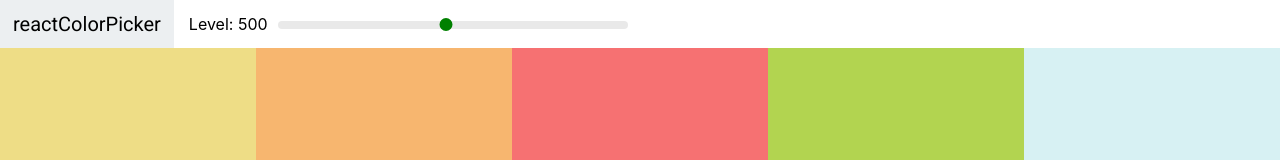
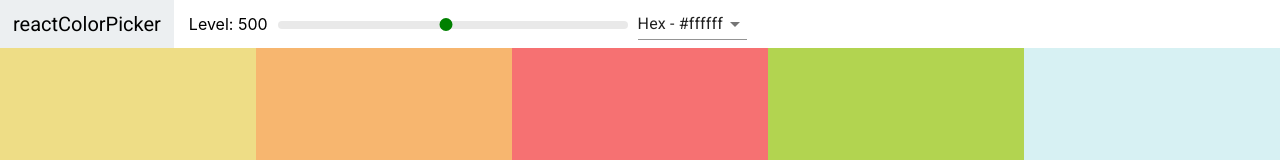
Before and after one commit to Black996/palette-ui, a React (Create React App) app: page / in a window 1280 px wide. Shown: the top 160 px of the page. Built offline with nearby package versions, Linux system fonts and the light colour scheme.

Commit message:
Add Select and Material UI

```diff
--- a/package.json
+++ b/package.json
@@ -3,6 +3,7 @@
   "version": "0.1.0",
   "private": true,
   "dependencies": {
+    "@material-ui/core": "^4.11.3",
     "@testing-library/jest-dom": "^5.11.10",
     "@testing-library/react": "^11.2.6",
     "@testing-library/user-event": "^12.8.3",
--- a/src/Navbar.js
+++ b/src/Navbar.js
@@ -1,11 +1,23 @@
 import React, { Component } from 'react';
 import Slider, { Range } from 'rc-slider';
+import Select from '@material-ui/core/Select';
+import MenuItem from "@material-ui/core/MenuItem";
 import 'rc-slider/assets/index.css';
 import "./Navbar.css";
 
 class Navbar extends Component {
+    constructor(props) {
+        super(props);
+        this.state = { format: "hex" };
+        this.handleChange = this.handleChange.bind(this);
+    }
+    handleChange(evt) {
+        this.setState({ format: evt.target.value });
+        this.props.handleChange(evt.target.value);
+    }
     render() {
         const { level, changeLevel } = this.props;
+        const { format } = this.state;
         return (
             <header className="Navbar">
                 <div className="logo">
@@ -23,6 +35,13 @@
                         />
                     </div>
                 </div>
+                <div className="select-container">
+                    <Select value={format} onChange={this.handleChange}>
+                        <MenuItem value="hex">Hex - #ffffff</MenuItem>
+                        <MenuItem value="rgb">RGB - rgb 255,255,255</MenuItem>
+                        <MenuItem value="rgba">RGBA - rgba 255,255,255,1.0</MenuItem>
+                    </Select>
+                </div>
             </header>
         )
     }
--- a/src/Palette.js
+++ b/src/Palette.js
@@ -6,23 +6,28 @@
 class Palette extends Component {
     constructor(props) {
         super(props);
-        this.state = { level: 500 };
+        this.state = { level: 500, format: "hex" };
         this.changeLevel = this.changeLevel.bind(this);
+        this.changeFormat = this.changeFormat.bind(this);
     }
     changeLevel(level) {
         this.setState({ level })
     }
 
+    changeFormat(val) {
+        this.setState({ format: val });
+    }
+
     render() {
         const { colors } = this.props.palette;
-        const { level } = this.state;
+        const { level, format } = this.state;
         const colorBoxes = colors[level].map(color => (
-            <ColorBox background={color.hex} name={color.name} />
+            <ColorBox background={color[format]} name={color.name} />
         ))
         return (
             <div className="Palette">
                 {/* {Navbar here} */}
-                <Navbar level={level} changeLevel={this.changeLevel} />
+                <Navbar level={level} changeLevel={this.changeLevel} handleChange={this.changeFormat} />
                 <div className="Palette-colors">{colorBoxes}</div>
                 {/*A bunch of color boxes */}
                 {/*A footer */}
```
Also changed, not shown: 2 other files (tests, documents, lock files or other folders).
